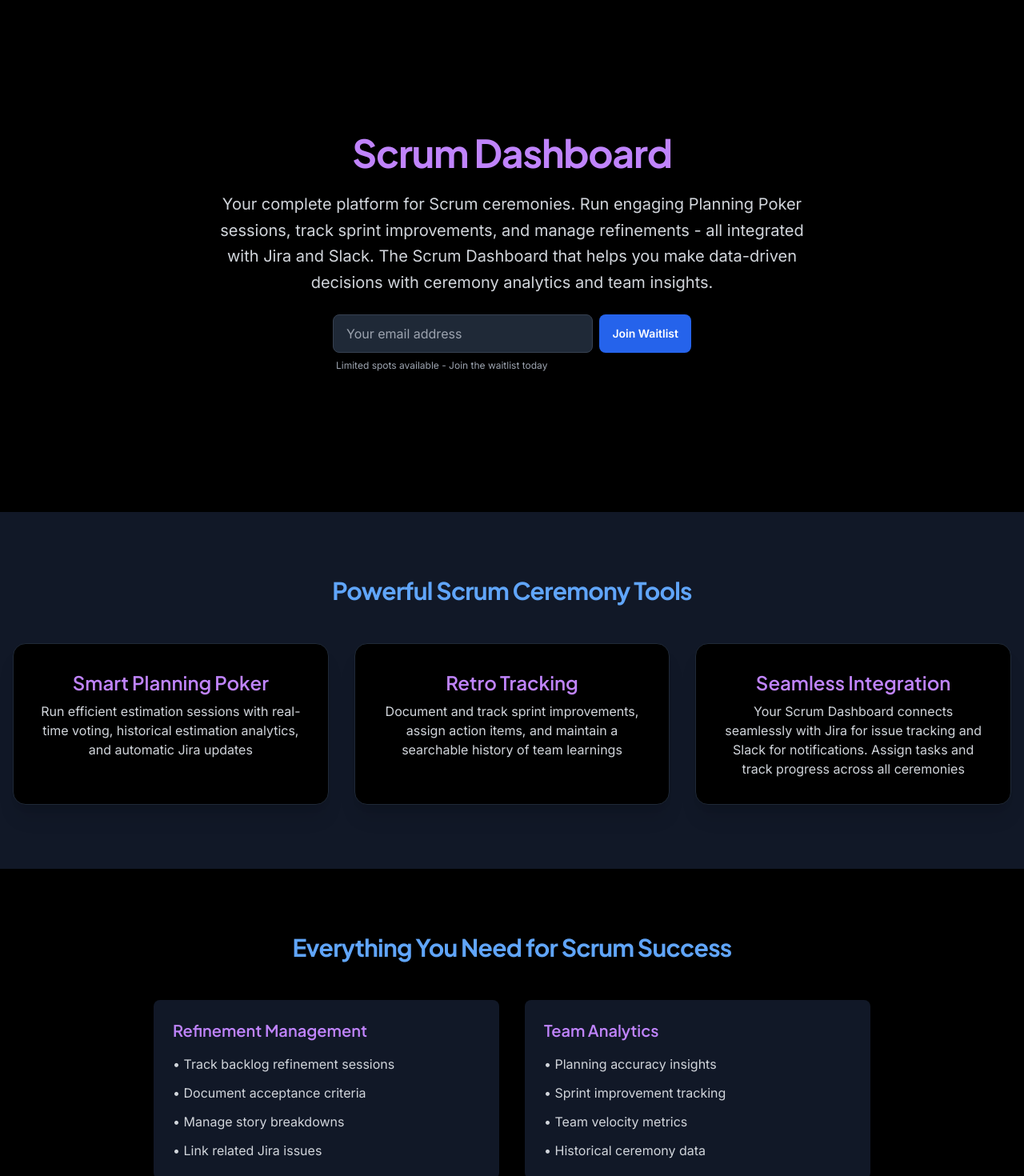
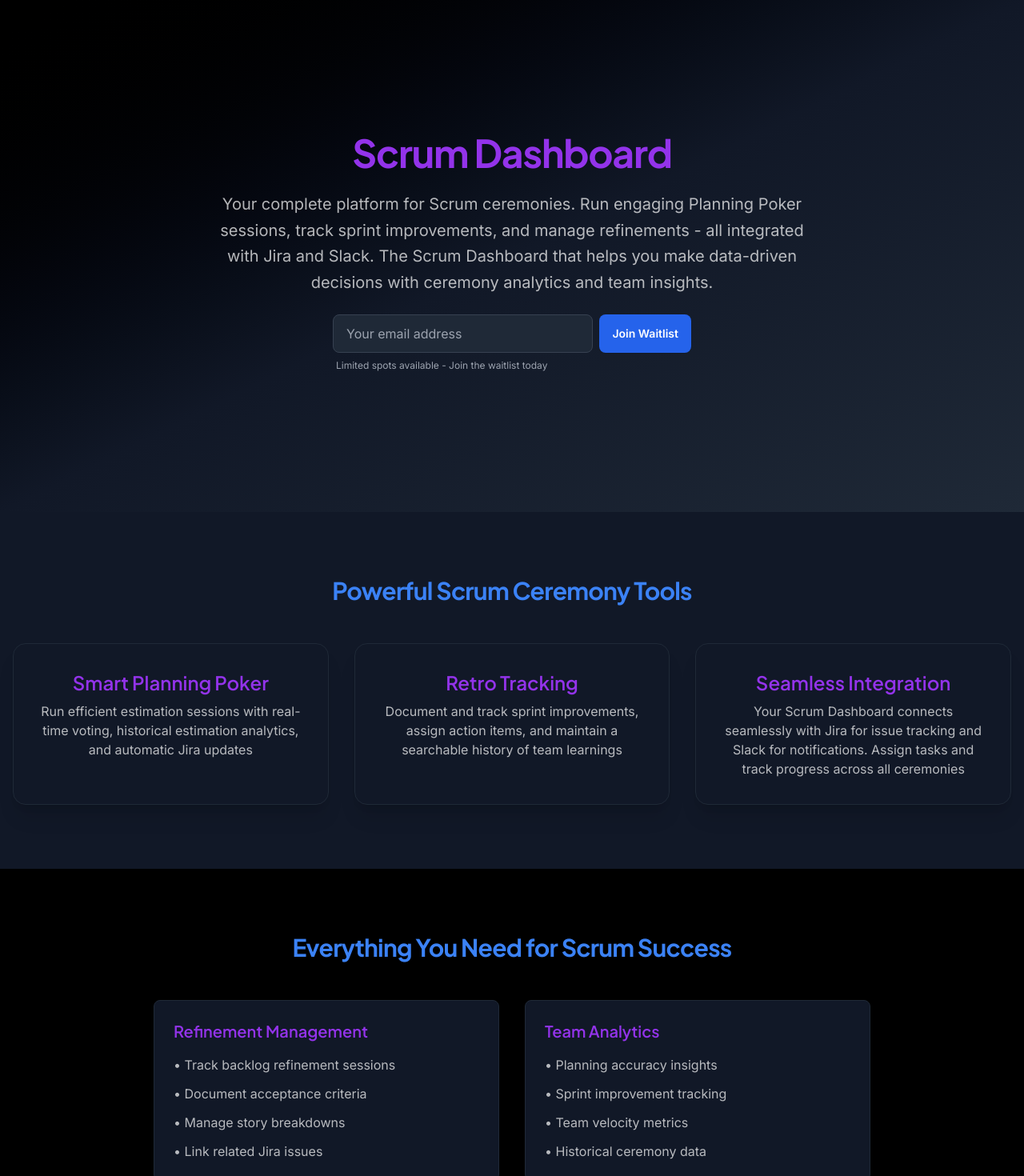
Before and after one commit to goldbeedev/scrum-dashboard, a Next.js app: page / in a window 1280 px wide. Shown: the top 1470 px of the page at 80% size. Built offline with nearby package versions, Linux system fonts and the light colour scheme.

Commit message:
adds themeing

```diff
--- /dev/null
+++ b/src/app/components/ThemeProvider.tsx
@@ -0,0 +1,80 @@
+'use client';
+
+import { createContext, useContext, useEffect, useState } from 'react';
+
+type Theme = 'scrum-dark' | 'light' | 'dark';
+
+interface ThemeContextType {
+  theme: Theme;
+  setTheme: (theme: Theme) => void;
+}
+
+const ThemeContext = createContext<ThemeContextType | undefined>(undefined);
+
+export function ThemeProvider({ children }: { children: React.ReactNode }) {
+  const [theme, setTheme] = useState<Theme>('scrum-dark');
+
+  useEffect(() => {
+    // Get theme from localStorage or default to scrum-dark
+    const savedTheme = localStorage.getItem('theme') as Theme;
+    if (savedTheme) {
+      setTheme(savedTheme);
+    }
+  }, []);
+
+  useEffect(() => {
+    // Update data-theme attribute and save to localStorage
+    document.documentElement.setAttribute('data-theme', theme);
+    localStorage.setItem('theme', theme);
+  }, [theme]);
+
+  return (
+    <ThemeContext.Provider value={{ theme, setTheme }}>
+      {children}
+    </ThemeContext.Provider>
+  );
+}
+
+export function useTheme() {
+  const context = useContext(ThemeContext);
+  if (context === undefined) {
+    throw new Error('useTheme must be used within a ThemeProvider');
+  }
+  return context;
+}
+
+// Theme toggle component
+export function ThemeToggle() {
+  const { theme, setTheme } = useTheme();
+
+  const toggleTheme = () => {
+    const themes: Theme[] = ['scrum-dark', 'light', 'dark'];
+    const currentIndex = themes.indexOf(theme);
+    const nextIndex = (currentIndex + 1) % themes.length;
+    setTheme(themes[nextIndex]);
+  };
+
+  return (
+    <button
+      onClick={toggleTheme}
+      className="btn btn-ghost btn-circle"
+      title={`Current theme: ${theme}`}
+    >
+      {theme === 'scrum-dark' && (
+        <svg className="w-5 h-5" fill="currentColor" viewBox="0 0 20 20">
+          <path d="M10 2a1 1 0 011 1v1a1 1 0 11-2 0V3a1 1 0 011-1zm4 8a4 4 0 11-8 0 4 4 0 018 0zm-.464 4.95l.707.707a1 1 0 001.414-1.414l-.707-.707a1 1 0 00-1.414 1.414zm2.12-10.607a1 1 0 010 1.414l-.706.707a1 1 0 11-1.414-1.414l.707-.707a1 1 0 011.414 0zM17 11a1 1 0 100-2h-1a1 1 0 100 2h1zm-7 4a1 1 0 011 1v1a1 1 0 11-2 0v-1a1 1 0 011-1zM5.05 6.464A1 1 0 106.465 5.05l-.708-.707a1 1 0 00-1.414 1.414l.707.707zm1.414 8.486l-.707.707a1 1 0 01-1.414-1.414l.707-.707a1 1 0 011.414 1.414zM4 11a1 1 0 100-2H3a1 1 0 000 2h1z" />
+        </svg>
+      )}
+      {theme === 'light' && (
+        <svg className="w-5 h-5" fill="currentColor" viewBox="0 0 20 20">
+          <path fillRule="evenodd" d="M10 2a1 1 0 011 1v1a1 1 0 11-2 0V3a1 1 0 011-1zm4 8a4 4 0 11-8 0 4 4 0 018 0zm-.464 4.95l.707.707a1 1 0 001.414-1.414l-.707-.707a1 1 0 00-1.414 1.414zm2.12-10.607a1 1 0 010 1.414l-.706.707a1 1 0 11-1.414-1.414l.707-.707a1 1 0 011.414 0zM17 11a1 1 0 100-2h-1a1 1 0 100 2h1zm-7 4a1 1 0 011 1v1a1 1 0 11-2 0v-1a1 1 0 011-1zM5.05 6.464A1 1 0 106.465 5.05l-.708-.707a1 1 0 00-1.414 1.414l.707.707zm1.414 8.486l-.707.707a1 1 0 01-1.414-1.414l.707-.707a1 1 0 011.414 1.414zM4 11a1 1 0 100-2H3a1 1 0 000 2h1z" clipRule="evenodd" />
+        </svg>
+      )}
+      {theme === 'dark' && (
+        <svg className="w-5 h-5" fill="currentColor" viewBox="0 0 20 20">
+          <path d="M17.293 13.293A8 8 0 016.707 2.707a8.001 8.001 0 1010.586 10.586z" />
+        </svg>
+      )}
+    </button>
+  );
+}
--- a/src/app/globals.css
+++ b/src/app/globals.css
@@ -3,8 +3,12 @@
 @tailwind utilities;
 
 :root {
-  --background: #ffffff;
-  --foreground: #171717;
+  --background: #000000;
+  --foreground: #ffffff;
+  --card-bg: #111827;
+  --card-border: #374151;
+  --text-muted: #9ca3af;
+  --text-secondary: #6b7280;
 }
 
 @media (prefers-color-scheme: dark) {
@@ -19,3 +23,26 @@ body {
   background: var(--background);
   min-height: 100vh;
 }
+
+/* Custom utility classes for consistent styling */
+@layer components {
+  .card-dark {
+    @apply bg-base-200 border border-base-300 shadow-xl;
+  }
+
+  .text-muted {
+    @apply text-base-content/70;
+  }
+
+  .text-secondary {
+    @apply text-base-content/50;
+  }
+
+  .gradient-bg {
+    @apply bg-gradient-to-r from-primary/20 to-secondary/20;
+  }
+
+  .hero-gradient {
+    @apply bg-gradient-to-br from-base-100 via-base-200 to-base-300;
+  }
+}
--- a/src/app/layout.tsx
+++ b/src/app/layout.tsx
@@ -5,6 +5,7 @@ import { UserProvider } from "@auth0/nextjs-auth0/client";
 import { JSX } from "react";
 import { ConditionalNavbar } from "./components/ConditionalNavbar";
 import { Analytics } from "@vercel/analytics/react";
+import { ThemeProvider } from "./components/ThemeProvider";
 
 const inter = Inter({
   subsets: ['latin'],
@@ -19,8 +20,8 @@ const jakarta = Plus_Jakarta_Sans({
 });
 
 export const metadata: Metadata = {
-  title: "Create Next App",
-  description: "Generated by create next app",
+  title: "Scrum Dashboard - Your All-in-One Agile Ceremony Platform",
+  description: "Transform your agile ceremonies with Scrum Dashboard. Streamline Planning Poker, Retros, and Refinements with Jira and Slack integration.",
 };
 
 export default function RootLayout({
@@ -30,13 +31,15 @@ export default function RootLayout({
 }>): JSX.Element {
   return (
     // can use "data-theme" tag for themeing.
-    <html lang="en" className={`${inter.variable} ${jakarta.variable}`} data-theme="light">
+    <html lang="en" className={`${inter.variable} ${jakarta.variable}`} data-theme="scrum-dark">
       <UserProvider>
-        <body className="min-h-screen bg-base-100">
-          <ConditionalNavbar />
-          {children}
-          <Analytics />
-        </body>
+        <ThemeProvider>
+          <body className="min-h-screen bg-base-100 text-base-content">
+            <ConditionalNavbar />
+            {children}
+            <Analytics />
+          </body>
+        </ThemeProvider>
       </UserProvider>
     </html>
   );
--- a/src/app/page.tsx
+++ b/src/app/page.tsx
@@ -10,13 +10,13 @@ export const metadata: Metadata = {
 
 export default function Home() {
   return (
-    <main className="min-h-screen bg-black text-white font-sans">
+    <main className="min-h-screen bg-base-100 text-base-content font-sans">
       {/* Hero Section */}
-      <section className="hero min-h-[80vh] bg-black">
+      <section className="hero min-h-[80vh] hero-gradient">
         <div className="hero-content text-center">
           <div className="max-w-3xl">
-            <h1 className="text-5xl font-bold text-purple-400 font-display tracking-tight">Scrum Dashboard</h1>
-            <p className="py-6 text-xl text-gray-300 leading-relaxed">
+            <h1 className="text-5xl font-bold text-primary font-display tracking-tight">Scrum Dashboard</h1>
+            <p className="py-6 text-xl text-muted leading-relaxed">
               Your complete platform for Scrum ceremonies. Run engaging Planning Poker sessions,
               track sprint improvements, and manage refinements - all integrated with Jira and Slack.
               The Scrum Dashboard that helps you make data-driven decisions with ceremony analytics and team insights.
@@ -29,29 +29,29 @@ export default function Home() {
       </section>
 
       {/* Features Section */}
-      <section className="py-20 bg-gray-900">
+      <section className="py-20 bg-base-200">
         <div className="container mx-auto px-4">
-          <h2 className="text-3xl font-bold text-center mb-12 text-blue-400 font-display tracking-tight">Powerful Scrum Ceremony Tools</h2>
+          <h2 className="text-3xl font-bold text-center mb-12 text-secondary font-display tracking-tight">Powerful Scrum Ceremony Tools</h2>
           <div className="grid grid-cols-1 md:grid-cols-3 gap-8">
             {/* Feature 1 */}
-            <div className="card bg-black shadow-xl border border-gray-800">
+            <div className="card card-dark">
               <div className="card-body items-center text-center">
-                <h3 className="card-title text-2xl text-purple-400 font-display">Smart Planning Poker</h3>
-                <p className="text-gray-300">Run efficient estimation sessions with real-time voting, historical estimation analytics, and automatic Jira updates</p>
+                <h3 className="card-title text-2xl text-primary font-display">Smart Planning Poker</h3>
+                <p className="text-muted">Run efficient estimation sessions with real-time voting, historical estimation analytics, and automatic Jira updates</p>
               </div>
             </div>
             {/* Feature 2 */}
-            <div className="card bg-black shadow-xl border border-gray-800">
+            <div className="card card-dark">
               <div className="card-body items-center text-center">
-                <h3 className="card-title text-2xl text-purple-400 font-display">Retro Tracking</h3>
-                <p className="text-gray-300">Document and track sprint improvements, assign action items, and maintain a searchable history of team learnings</p>
+                <h3 className="card-title text-2xl text-primary font-display">Retro Tracking</h3>
+                <p className="text-muted">Document and track sprint improvements, assign action items, and maintain a searchable history of team learnings</p>
               </div>
             </div>
             {/* Feature 3 */}
-            <div className="card bg-black shadow-xl border border-gray-800">
+            <div className="card card-dark">
               <div className="card-body items-center text-center">
-                <h3 className="card-title text-2xl text-purple-400 font-display">Seamless Integration</h3>
-                <p className="text-gray-300">Your Scrum Dashboard connects seamlessly with Jira for issue tracking and Slack for notifications. Assign tasks and track progress across all ceremonies</p>
+                <h3 className="card-title text-2xl text-primary font-display">Seamless Integration</h3>
+                <p className="text-muted">Your Scrum Dashboard connects seamlessly with Jira for issue tracking and Slack for notifications. Assign tasks and track progress across all ceremonies</p>
               </div>
             </div>
           </div>
@@ -59,22 +59,22 @@ export default function Home() {
       </section>
 
       {/* Additional Features Section */}
-      <section className="py-20 bg-black">
+      <section className="py-20 bg-base-100">
         <div className="container mx-auto px-4">
-          <h2 className="text-3xl font-bold text-center mb-12 text-blue-400 font-display tracking-tight">Everything You Need for Scrum Success</h2>
+          <h2 className="text-3xl font-bold text-center mb-12 text-secondary font-display tracking-tight">Everything You Need for Scrum Success</h2>
           <div className="grid grid-cols-1 md:grid-cols-2 gap-8 max-w-4xl mx-auto">
-            <div className="p-6 bg-gray-900 rounded-lg">
-              <h3 className="text-xl font-semibold text-purple-400 mb-4 font-display">Refinement Management</h3>
-              <ul className="space-y-3 text-gray-300">
+            <div className="p-6 card-dark rounded-lg">
+              <h3 className="text-xl font-semibold text-primary mb-4 font-display">Refinement Management</h3>
+              <ul className="space-y-3 text-muted">
                 <li>• Track backlog refinement sessions</li>
                 <li>• Document acceptance criteria</li>
                 <li>• Manage story breakdowns</li>
                 <li>• Link related Jira issues</li>
               </ul>
             </div>
-            <div className="p-6 bg-gray-900 rounded-lg">
-              <h3 className="text-xl font-semibold text-purple-400 mb-4 font-display">Team Analytics</h3>
-              <ul className="space-y-3 text-gray-300">
+            <div className="p-6 card-dark rounded-lg">
+              <h3 className="text-xl font-semibold text-primary mb-4 font-display">Team Analytics</h3>
+              <ul className="space-y-3 text-muted">
                 <li>• Planning accuracy insights</li>
                 <li>• Sprint improvement tracking</li>
                 <li>• Team velocity metrics</li>
@@ -86,19 +86,19 @@ export default function Home() {
       </section>
 
       {/* Pricing Section */}
-      <section className="py-20 bg-black">
+      <section className="py-20 bg-base-100">
         <div className="container mx-auto px-4">
-          <h2 className="text-3xl font-bold text-center mb-4 text-blue-400 font-display tracking-tight">Early Access Pricing</h2>
-          <p className="text-center mb-12 text-lg text-gray-300">Be among the first to experience the most intuitive Scrum Dashboard for your team</p>
+          <h2 className="text-3xl font-bold text-center mb-4 text-secondary font-display tracking-tight">Early Access Pricing</h2>
+          <p className="text-center mb-12 text-lg text-muted">Be among the first to experience the most intuitive Scrum Dashboard for your team</p>
           <PricingCards />
         </div>
       </section>
 
       {/* CTA Section */}
-      <section id="signup" className="py-20 bg-gradient-to-r from-blue-900 to-purple-900">
+      <section id="signup" className="py-20 gradient-bg">
         <div className="container mx-auto px-4 text-center">
-          <h2 className="text-3xl font-bold mb-6 text-white font-display tracking-tight">Level Up Your Scrum Ceremonies</h2>
-          <p className="mb-8 text-xl text-gray-200">Join the Scrum Dashboard beta and help shape the future of agile team collaboration. Integrate with your existing tools and start making data-driven decisions.</p>
+          <h2 className="text-3xl font-bold mb-6 text-base-content font-display tracking-tight">Level Up Your Scrum Ceremonies</h2>
+          <p className="mb-8 text-xl text-muted">Join the Scrum Dashboard beta and help shape the future of agile team collaboration. Integrate with your existing tools and start making data-driven decisions.</p>
           <EmailCaptureForm />
         </div>
       </section>
```
Also changed, not shown: src/app/components/ThemeToggle.tsx (+20 -19 lines), tailwind.config.ts (+25 -0 lines), 1 other file (tests, documents, lock files or other folders).
